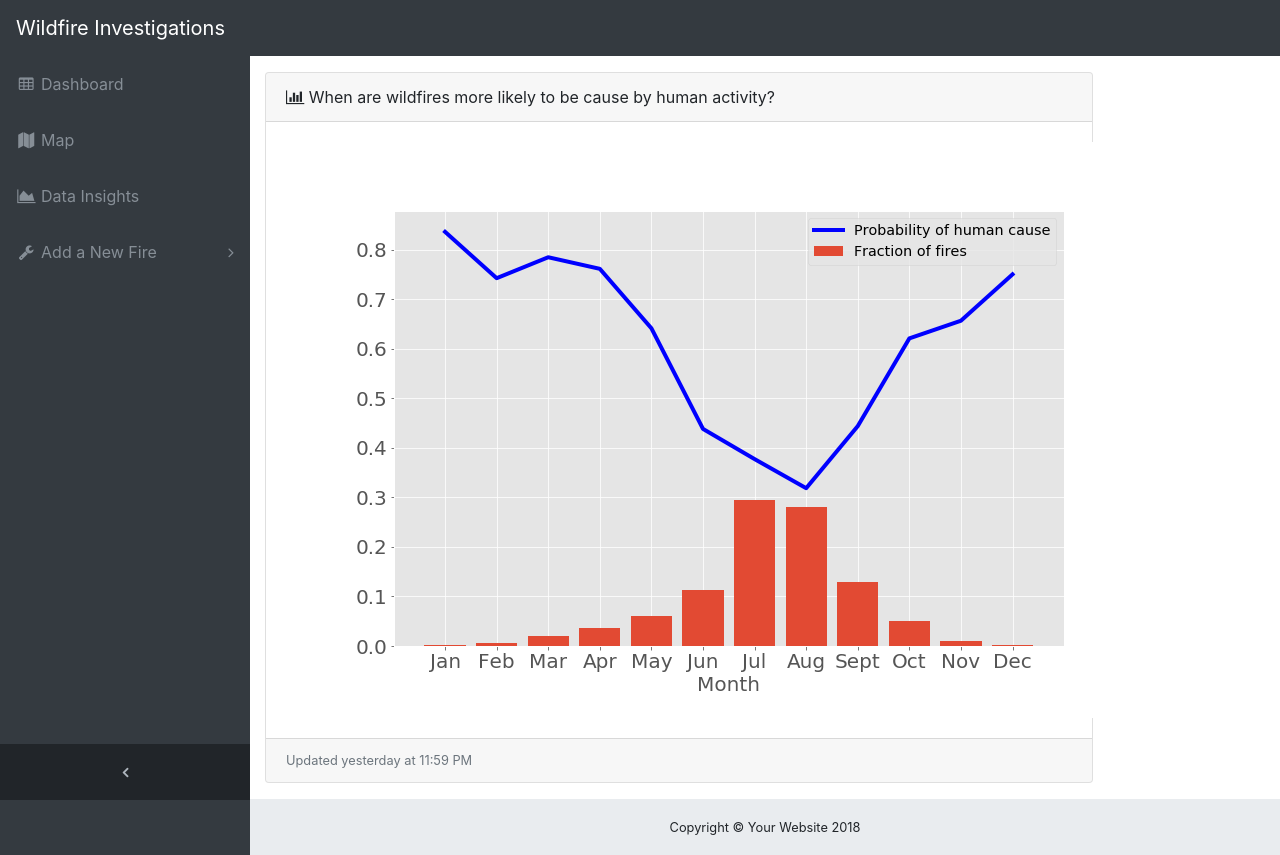
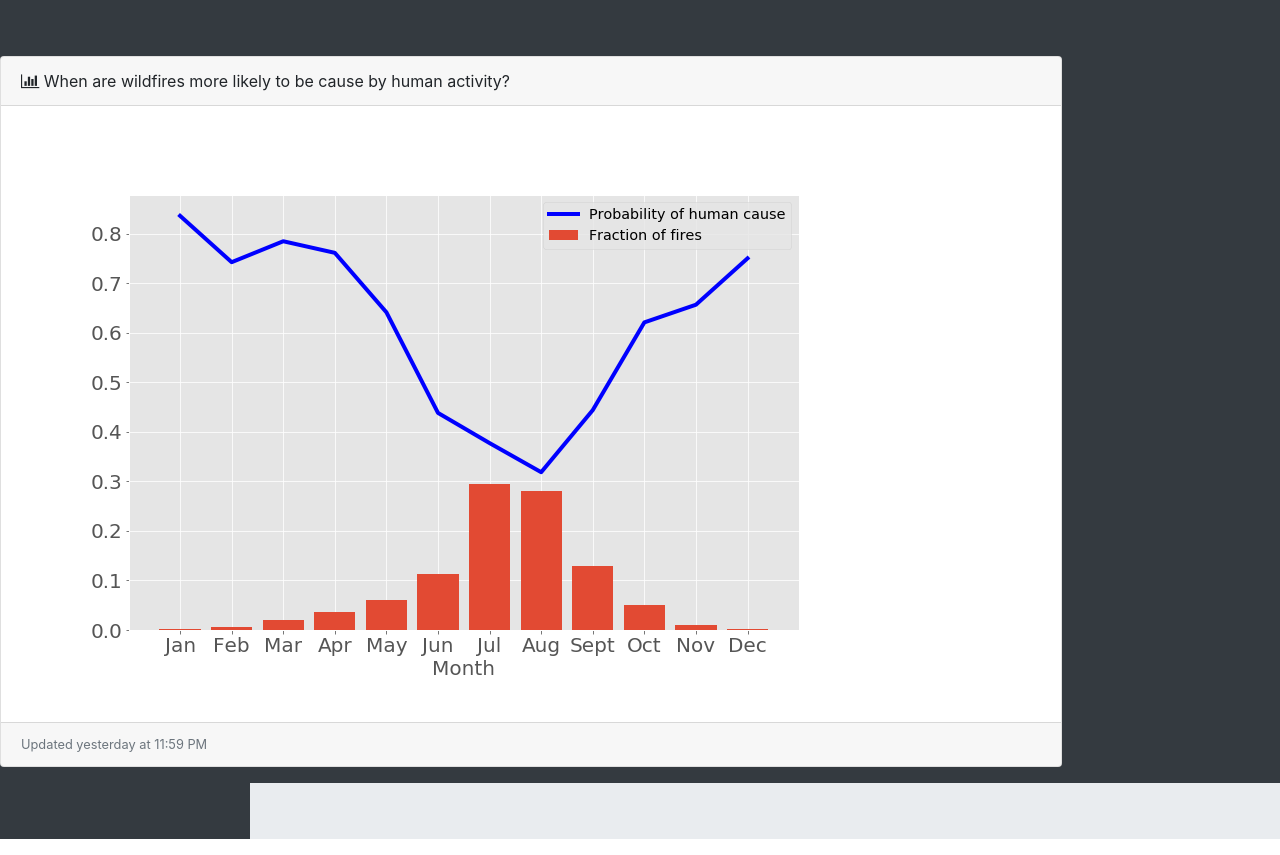
Before and after one commit to magstewart/wildfire-project, a Flask app: page /charts.html in a window 1280 px wide. Run offline with Flask 2, Linux system fonts and the light colour scheme; some libraries are stand-ins or nearby versions.

Commit message:
clean up dashboard

```diff
--- a/app/templates/charts.html
+++ b/app/templates/charts.html
@@ -18,57 +18,7 @@
 
 <body class="fixed-nav sticky-footer bg-dark" id="page-top">
   <!-- Navigation-->
-  <nav class="navbar navbar-expand-lg navbar-dark bg-dark fixed-top" id="mainNav">
-    <a class="navbar-brand" href="/">Wildfire Investigations</a>
-    <button class="navbar-toggler navbar-toggler-right" type="button" data-toggle="collapse" data-target="#navbarResponsive" aria-controls="navbarResponsive" aria-expanded="false" aria-label="Toggle navigation">
-      <span class="navbar-toggler-icon"></span>
-    </button>
-    <div class="collapse navbar-collapse" id="navbarResponsive">
-      <ul class="navbar-nav navbar-sidenav" id="exampleAccordion">
-        <li class="nav-item" data-toggle="tooltip" data-placement="right" title="Dashboard">
-          <a class="nav-link" href="index.html">
-            <i class="fa fa-fw fa-table"></i>
-            <span class="nav-link-text">Dashboard</span>
-          </a>
-        </li>
-        <li class="nav-item" data-toggle="tooltip" data-placement="right" title="Map">
-          <a class="nav-link" href="map.html">
-            <i class="fa fa-fw fa-map"></i>
-            <span class="nav-link-text">Map</span>
-          </a>
-        </li>
-        <li class="nav-item" data-toggle="tooltip" data-placement="right" title="Charts">
-          <a class="nav-link" href="charts.html">
-            <i class="fa fa-fw fa-area-chart"></i>
-            <span class="nav-link-text">Data Insights</span>
-          </a>
-        </li>
-        <li class="nav-item" data-toggle="tooltip" data-placement="right" title="Components">
-          <a class="nav-link nav-link-collapse collapsed" data-toggle="collapse" href="#collapseComponents" data-parent="#exampleAccordion">
-            <i class="fa fa-fw fa-wrench"></i>
-            <span class="nav-link-text">Add a New Fire</span>
-          </a>
-          <ul class="sidenav-second-level collapse" id="collapseComponents">
-            <li>
-              <a href="register.html">Single Fire</a>
-            </li>
 
-          </ul>
-        </li>
-      </ul>
-
-      <ul class="navbar-nav sidenav-toggler">
-        <li class="nav-item">
-          <a class="nav-link text-center" id="sidenavToggler">
-            <i class="fa fa-fw fa-angle-left"></i>
-          </a>
-        </li>
-      </ul>
-    </div>
-  </nav>
-
-  <div class="content-wrapper">
-    <div class="container-fluid">
       <!-- Breadcrumbs-->
 
       <!-- Area Chart Example-->
@@ -93,9 +43,7 @@
     <!-- /.content-wrapper-->
     <footer class="sticky-footer">
       <div class="container">
-        <div class="text-center">
-          <small>Copyright © Your Website 2018</small>
-        </div>
+
       </div>
     </footer>
     <!-- Scroll to Top Button-->
--- a/app/templates/index.html
+++ b/app/templates/index.html
@@ -103,16 +103,14 @@
             </table>
           </div>
         </div>
-        <div class="card-footer small text-muted">Updated yesterday at 11:59 PM</div>
+
       </div>
     </div>
     <!-- /.container-fluid-->
     <!-- /.content-wrapper-->
     <footer class="sticky-footer">
       <div class="container">
-        <div class="text-center">
-          <small>Copyright © Your Website 2018</small>
-        </div>
+
       </div>
     </footer>
     <!-- Scroll to Top Button-->
--- a/app/templates/map.html
+++ b/app/templates/map.html
@@ -69,7 +69,7 @@
                   <img src="static/img/top_priority_map.png" alt="Fires by month">
                   <!--<canvas id="myBarChart" width="100" height="50"></canvas>-->
                 </div>
-                <div class="card-footer small text-muted">Updated yesterday at 11:59 PM</div>
+
               </div>
             </div>
 
@@ -79,9 +79,7 @@
     <!-- /.content-wrapper-->
     <footer class="sticky-footer">
       <div class="container">
-        <div class="text-center">
-          <small>Copyright © Your Website 2018</small>
-        </div>
+
       </div>
     </footer>
     <!-- Scroll to Top Button-->
```
